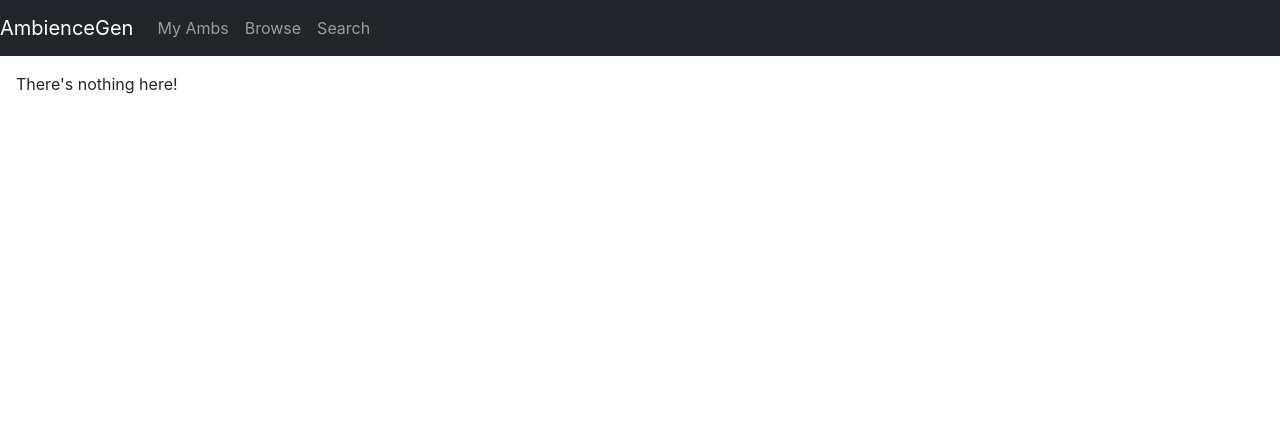
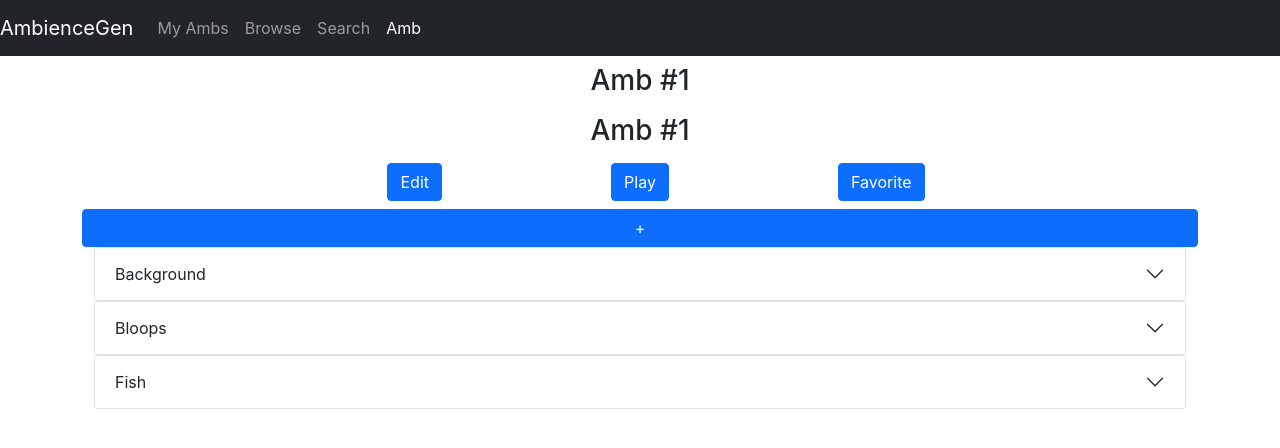
Before and after one commit to KevnElevn/amb-player, a React (Create React App) app in the folder client/: page /amb/1 in a window 1280 px wide. Shown: the top 448 px of the page. Built offline with nearby package versions, Linux system fonts and the light colour scheme.

Commit message:
add amb-page with test data add link to test amb page to nav bar add react-player to client add sound-group and sound-element components

```diff
--- a/client/package.json
+++ b/client/package.json
@@ -9,6 +9,7 @@
     "react": "^18.1.0",
     "react-bootstrap": "^2.4.0",
     "react-dom": "^18.1.0",
+    "react-player": "^2.10.1",
     "react-router-dom": "^6.3.0",
     "react-scripts": "5.0.1",
     "web-vitals": "^2.1.4"
--- a/client/src/App.js
+++ b/client/src/App.js
@@ -12,17 +12,18 @@
 import Nav from "react-bootstrap/Nav";
 import SearchPage from "./routes/search-page";
 import BrowsePage from "./routes/browse-page";
+import AmbPage from "./routes/amb-page";
 
 class App extends React.Component {
   constructor(props) {
     super(props);
     this.state = {
-      loggedIn: true,
+      isLoggedIn: true,
     };
   }
 
   renderMyAmb() {
-    if(this.state.loggedIn) {
+    if(this.state.isLoggedIn) {
       return(
         <Nav.Item>
             <Nav.Link as={NavLink} to="/myambs">My Ambs</Nav.Link>
@@ -51,13 +52,17 @@
               <Nav.Item>
                   <Nav.Link as={NavLink} to="/search">Search</Nav.Link>
               </Nav.Item>
+              <Nav.Item>
+                <Nav.Link as={NavLink} to="/amb/1">Amb</Nav.Link>
+              </Nav.Item>
             </Nav>
           </Navbar>
           <Outlet />
         </div>
         <Routes>
-          <Route path="search" element={<SearchPage loggedIn={this.state.loggedIn} />} />
-          <Route path="browse" element={<BrowsePage loggedIn={this.state.loggedIn} />} />
+          <Route path="search" element={<SearchPage isLoggedIn={this.state.isLoggedIn} />} />
+          <Route path="browse" element={<BrowsePage isLoggedIn={this.state.isLoggedIn} />} />
+          <Route path="amb/:ambId" element={<AmbPage isLoggedIn={this.state.isLoggedIn} />} />
           <Route path="*" element={<main style={{ padding:"1rem"}}><p>There's nothing here!</p></main>} />
         </Routes>
 
--- /dev/null
+++ b/client/src/components/amb.js
@@ -0,0 +1,66 @@
+import React from "react";
+import Container from "react-bootstrap/Container";
+import Row from "react-bootstrap/Row";
+import Col from "react-bootstrap/Col";
+import Button from "react-bootstrap/Button";
+import Accordion from "react-bootstrap/Accordion";
+import SoundGroup from "./sound-group"
+
+class AmbPage extends React.Component {
+  constructor(props){
+    super(props);
+    this.state = {
+      isLoggedIn: this.props.isLoggedIn,
+      isPlaying: false,
+    }
+  }
+
+  renderSoundGroups() {
+    return (
+      this.props.soundGroups.map((element, index) => {
+        return (
+          <Accordion>
+            <Accordion.Item eventKey={index}>
+              <Accordion.Header>{element.groupName}</Accordion.Header>
+              <Accordion.Body>
+                <SoundGroup
+                  key={index}
+                  groupName={element.groupName}
+                  sounds={element.sounds}
+                  isPlaying={this.state.isPlaying}
+                />
+              </Accordion.Body>
+            </Accordion.Item>
+          </Accordion>
+        )
+      })
+    );
+  }
+
+  render() {
+    return(
+      <Container>
+        <Row className="text-center mt-2">
+          <h3>Amb #{this.props.ambId}</h3>
+        </Row>
+        <Row className="mt-2">
+          <Col className="text-end">
+            <Button>Edit</Button>
+          </Col>
+          <Col className="text-center">
+            <Button onClick={()=>this.setState({ isPlaying: !this.state.isPlaying })}>Play</Button>
+          </Col>
+          <Col className="text-start">
+            <Button>Favorite</Button>
+          </Col>
+        </Row>
+        <Row className="mt-2">
+          <Button>+</Button>
+        </Row>
+        {this.renderSoundGroups()}
+      </Container>
+    );
+  }
+}
+
+export default AmbPage;
--- /dev/null
+++ b/client/src/components/sound-element.js
@@ -0,0 +1,23 @@
+import React from "react";
+import ReactPlayer from "react-player/lazy";
+import Row from "react-bootstrap/Row";
+
+function SoundElement(props){
+  const ref = React.createRef();
+  return (
+    <Row>
+      <h5>{props.name}</h5>
+      <ReactPlayer
+        ref={ref}
+        url={props.url}
+        playing={props.isPlaying}
+        controls={true}
+        onStart={() => ref.current.seekTo(props.start, 'seconds')}
+        width="100%"
+        height="100px"
+       />
+     </Row>
+  );
+}
+
+export default SoundElement;
--- /dev/null
+++ b/client/src/components/sound-group.js
@@ -0,0 +1,24 @@
+import SoundElement from "./sound-element";
+import Row from "react-bootstrap/Row";
+
+function SoundGroup(props){
+  let playingId = Math.floor(Math.random() * props.sounds.length);
+  const soundElements = props.sounds.map((elementProps, index) => {
+    return (
+      <SoundElement
+        key={index}
+        name={elementProps.name}
+        url={elementProps.url}
+        start={elementProps.start}
+        isPlaying={props.isPlaying && index === playingId}
+      />
+    );
+  });
+  return (
+    <Row className="border mt-2">
+      {soundElements}
+    </Row>
+  );
+}
+
+export default SoundGroup;
--- /dev/null
+++ b/client/src/routes/amb-page.js
@@ -0,0 +1,45 @@
+import { useParams } from "react-router-dom";
+import Amb from "../components/amb";
+import Container from "react-bootstrap/Container";
+import Row from "react-bootstrap/Row";
+import Col from "react-bootstrap/Col";
+
+function AmbPage(props){
+  let params = useParams();
+  const dummyData = [
+    {
+      groupName: "Background",
+      sounds: [
+        { name: "bgMusic", url: "https://www.youtube.com/watch?v=y_ezfsJ4-Lw", start: 30 },
+        { name: "bgMusic2", url: "https://www.youtube.com/watch?v=Zr-PHm_qLgg", start: 4 },
+        { name: "bgMusic3", url: "https://www.youtube.com/watch?v=AiX1dBfmftA", start: 0 },
+      ]
+    },
+    {
+      groupName: "Bloops",
+      sounds: [
+        { name: "bloops", url: "https://www.youtube.com/watch?v=sQ-KRNc9SaE", start: 4 }
+      ]
+    },
+    {
+      groupName: "Fish",
+      sounds: [
+        { name: "fishBite", url: "https://www.youtube.com/watch?v=sKd1mwB1I3g", start: 0 }
+      ]
+    }
+  ]
+  return (
+    <Container>
+      <Row className="text-center mt-2">
+        <h3>Amb #{params.ambId}</h3>
+      </Row>
+      <Amb
+        isLoggedIn={props.isLoggedIn}
+        ambId={params.ambId}
+        soundGroups={dummyData}
+      />
+    </Container>
+  );
+}
+
+export default AmbPage;
```
Also changed, not shown: 1 other file (tests, documents, lock files or other folders).
